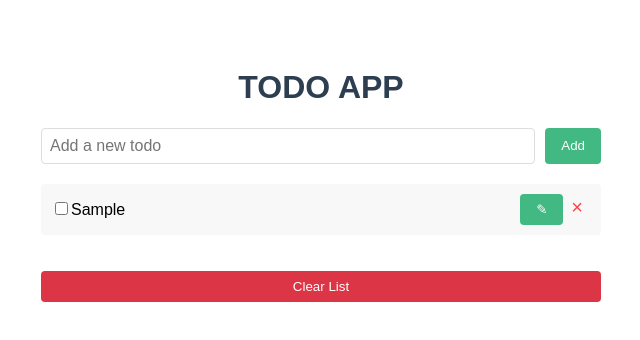
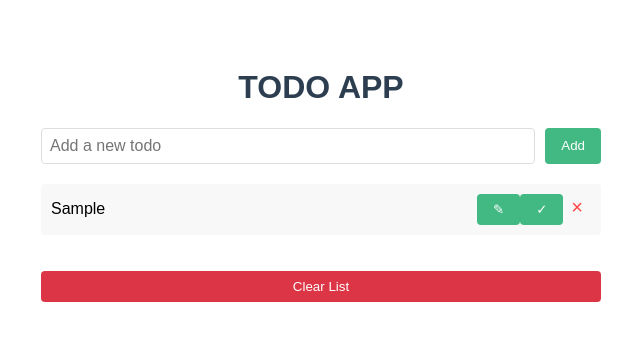
Before and after one commit to mamoodi/Test-Repo, a Vue app: page / in a window 1280 px wide. Both pictures are taken after typing "Sample" into the empty fields and a click on the button "Add". Shown: the top 340 px of the page, without its empty margins (319-959 px from the left). Built offline with nearby package versions, Linux system fonts and the light colour scheme.

Commit message:
Replace checkbox with checkmark button

```diff
--- a/src/components/TodoList.vue
+++ b/src/components/TodoList.vue
@@ -12,11 +12,6 @@
     <ul class="todos">
       <li v-for="(todo, index) in todos" :key="index">
         <div class="todo-text">
-          <input
-            type="checkbox"
-            :checked="todo.completed"
-            @change="toggleComplete(index)"
-          >
           <span
             v-if="!isEditing || editIndex !== index"
             :class="{ completed: todo.completed }"
@@ -31,6 +26,11 @@
         </div>
         <div class="todo-actions">
           <button v-if="!isEditing || editIndex !== index" class="edit-btn" @click="startEdit(index)">✎</button>
+          <button
+            class="complete-btn"
+            :class="{ 'complete-btn-active': todo.completed }"
+            @click="toggleComplete(index)"
+          >✓</button>
           <button class="delete-btn" @click="showDeleteConfirmation(index)">×</button>
         </div>
       </li>
```
